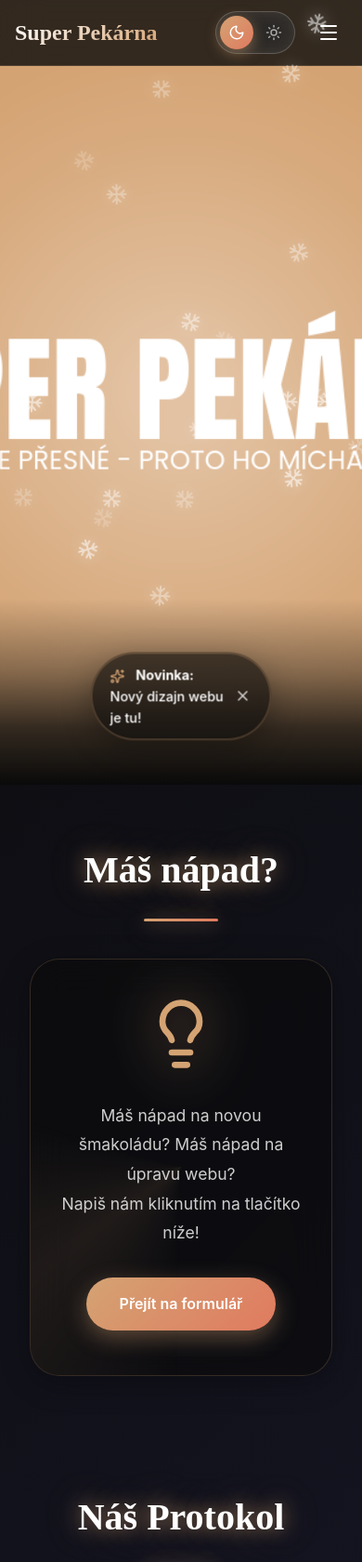
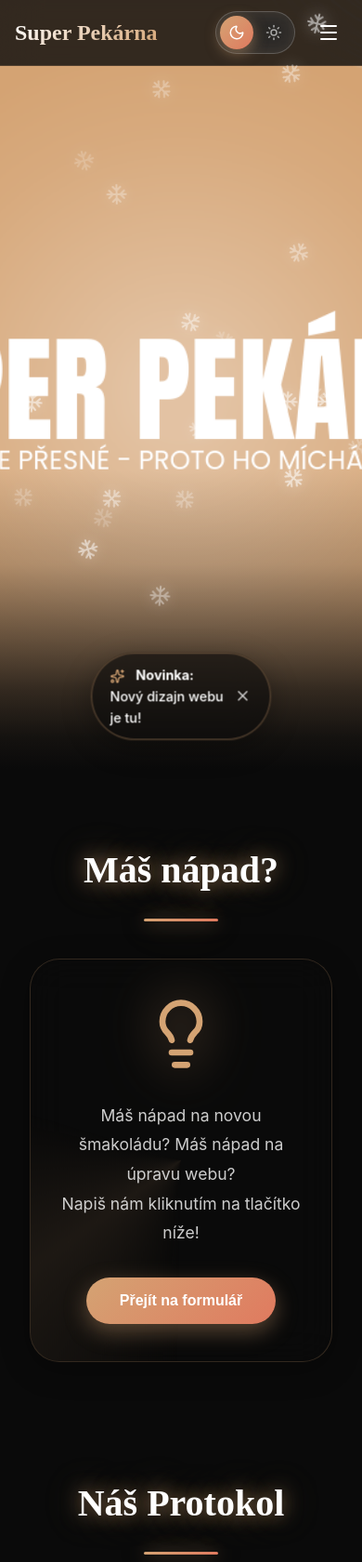
Before and after one commit to ianhigy/pekarna, a plain HTML site: page beta.html in a window 390 px wide. Shown: the top 1680 px of the page at 93% size. Drawn offline with nearby package versions, Linux system fonts and the light colour scheme.

Commit message:
Update beta.html

```diff
--- a/beta.html
+++ b/beta.html
@@ -17,6 +17,8 @@
       --gradient-warm: linear-gradient(135deg, #d4a373 0%, #e07a5f 100%);
       --gradient-dark: linear-gradient(135deg, #2c1a0d 0%, #1a1a1a 100%);
       --neon-glow: 0 0 20px rgba(212, 163, 115, 0.6), 0 0 40px rgba(212, 163, 115, 0.4), 0 0 60px rgba(212, 163, 115, 0.2);
+      --bg-dark: #0a0a0a;
+      --bg-light: #fafafa;
     }
 
     * {
@@ -31,7 +33,7 @@
 
     body {
       font-family: 'Inter', sans-serif;
-      background: linear-gradient(135deg, #0a0a0a 0%, #1a1a2e 50%, #16213e 100%);
+      background: var(--bg-dark);
       color: var(--dark);
       overflow-x: hidden;
       line-height: 1.6;
@@ -40,26 +42,7 @@
     }
 
     body.light-mode {
-      background: linear-gradient(135deg, #fafafa 0%, #f5f5f5 50%, #eeeeee 100%);
-    }
-
-    body::before {
-      content: '';
-      position: fixed;
-      top: 0;
-      left: 0;
-      right: 0;
-      bottom: 0;
-      background:
-        radial-gradient(circle at 20% 50%, rgba(212, 163, 115, 0.15) 0%, transparent 50%),
-        radial-gradient(circle at 80% 80%, rgba(224, 122, 95, 0.15) 0%, transparent 50%);
-      pointer-events: none;
-      z-index: 0;
-      transition: opacity 0.5s ease;
-    }
-
-    body.light-mode::before {
-      opacity: 0.3;
+      background: var(--bg-light);
     }
 
     .cyber-grid {
@@ -140,6 +123,7 @@
       transition: all 0.3s ease;
       position: relative;
       padding: 8px 0;
+      cursor: pointer;
     }
 
     body.light-mode .nav-links a {
@@ -262,11 +246,14 @@
       bottom: 0;
       left: 0;
       right: 0;
-      height: 300px;
+      height: 50vh;
       background: linear-gradient(to top,
-        rgba(10, 10, 10, 1) 0%,
+        var(--bg-dark) 0%,
+        var(--bg-dark) 5%,
+        rgba(10, 10, 10, 0.95) 15%,
         rgba(10, 10, 10, 0.8) 30%,
-        rgba(10, 10, 10, 0.4) 60%,
+        rgba(10, 10, 10, 0.5) 50%,
+        rgba(10, 10, 10, 0.2) 70%,
         transparent 100%);
       z-index: 1;
       pointer-events: none;
@@ -274,9 +261,12 @@
 
     body.light-mode .hero-transition {
       background: linear-gradient(to top,
-        rgba(250, 250, 250, 1) 0%,
+        var(--bg-light) 0%,
+        var(--bg-light) 5%,
+        rgba(250, 250, 250, 0.95) 15%,
         rgba(250, 250, 250, 0.8) 30%,
-        rgba(250, 250, 250, 0.4) 60%,
+        rgba(250, 250, 250, 0.5) 50%,
+        rgba(250, 250, 250, 0.2) 70%,
         transparent 100%);
     }
 
@@ -451,6 +441,8 @@
       box-shadow: 0 8px 24px rgba(212, 163, 115, 0.4);
       position: relative;
       overflow: hidden;
+      cursor: pointer;
+      border: none;
     }
 
     .cta-button::before {
@@ -831,7 +823,7 @@
       }
 
       .hero-transition {
-        height: 200px;
+        height: 40vh;
       }
     }
 
@@ -854,8 +846,8 @@
     <a href__="#" class="nav-logo">Super Pekárna</a>
     <div class="nav-center" id="navCenter">
       <div class="nav-links">
-        <a href__="#ideas" onclick="closeMobileMenu()">Nápady</a>
-        <a href__="#products" onclick="closeMobileMenu()">Protokol</a>
+        <a onclick="scrollToSection('ideas'); closeMobileMenu();">Nápady</a>
+        <a onclick="scrollToSection('products'); closeMobileMenu();">Protokol</a>
       </div>
     </div>
     <div class="nav-right">
@@ -894,12 +886,9 @@
         Máš nápad na novou šmakoládu? Máš nápad na úpravu webu?<br>
         Napiš nám kliknutím na tlačítko níže!
       </p>
-      <a href__="https://docs.google.com/forms/d/e/1FAIpQLScbPsW00LGvBiAQKL9O_VjiR15jby58UTqIkpDt3sW4rNRbtA/viewform?usp=sharing&ouid=101182095751355125326"
-         target="_blank"
-         rel="noopener noreferrer"
-         class="cta-button">
+      <button class="cta-button" onclick="openForm()">
         Přejít na formulář
-      </a>
+      </button>
     </div>
   </section>
 
@@ -987,6 +976,17 @@
       }
     ];
 
+    function scrollToSection(sectionId) {
+      const element = document.getElementById(sectionId);
+      if (element) {
+        element.scrollIntoView({ behavior: 'smooth' });
+      }
+    }
+
+    function openForm() {
+      window.open('https://docs.google.com/forms/d/e/1FAIpQLScbPsW00LGvBiAQKL9O_VjiR15jby58UTqIkpDt3sW4rNRbtA/viewform?usp=sharing&ouid=101182095751355125326', '_blank');
+    }
+
     function setTheme(theme) {
       if (theme === 'light') {
         document.body.classList.add('light-mode');
@@ -1057,28 +1057,27 @@
 
         let starsHtml = '';
         for (let i = 0; i < 5; i++) {
-          starsHtml += `<i data-lucide="star" class="star ${i < p.rating ? 'filled' : ''}"></i>`;
+          starsHtml += '<i data-lucide="star" class="star ' + (i < p.rating ? 'filled' : '') + '"></i>';
         }
 
-        card.innerHTML = `
-          <div class="product-image">
-            <img src="${imgSrc}" alt="${p.name}" loading="lazy">
-            ${p.rating === 5 ? '<div class="product-badge"><i data-lucide="trophy"></i> Top</div>' : ''}
-          </div>
-          <div class="product-content">
-            <h3 class="product-name">${p.name}</h3>
-            <p class="product-description">${p.description}</p>
-            <div class="product-rating">${starsHtml}</div>
-            <div class="product-ingredients">
-              <strong>Ingredience</strong>
-              ${p.ingredients}
-            </div>
-            <div class="product-date">
-              <i data-lucide="calendar"></i>
-              Přidáno ${dateText}
-            </div>
-          </div>
-        `;
+        card.innerHTML =
+          '<div class="product-image">' +
+            '<img src="' + imgSrc + '" alt="' + p.name + '" loading="lazy">' +
+            (p.rating === 5 ? '<div class="product-badge"><i data-lucide="trophy"></i> Top</div>' : '') +
+          '</div>' +
+          '<div class="product-content">' +
+            '<h3 class="product-name">' + p.name + '</h3>' +
+            '<p class="product-description">' + p.description + '</p>' +
+            '<div class="product-rating">' + starsHtml + '</div>' +
+            '<div class="product-ingredients">' +
+              '<strong>Ingredience</strong>' +
+              p.ingredients +
+            '</div>' +
+            '<div class="product-date">' +
+              '<i data-lucide="calendar"></i>' +
+              'Přidáno ' + dateText +
+            '</div>' +
+          '</div>';
 
         list.appendChild(card);
       });
@@ -1098,7 +1097,7 @@
       snowflake.style.opacity = Math.random() * 0.4 + 0.2;
       document.body.appendChild(snowflake);
 
-      setTimeout(() => snowflake.remove(), 10000);
+      setTimeout(function() { snowflake.remove(); }, 10000);
     }
 
     function createParticle() {
@@ -1112,8 +1111,8 @@
 
     if (!window.matchMedia('(prefers-reduced-motion: reduce)').matches) {
       setInterval(createSnowflake, 400);
-      for (let i = 0; i < 10; i++) createSnowflake();
-      for (let i = 0; i < 20; i++) createParticle();
+      for (var i = 0; i < 10; i++) createSnowflake();
+      for (var j = 0; j < 20; j++) createParticle();
     }
   </script>
 </body>
```
